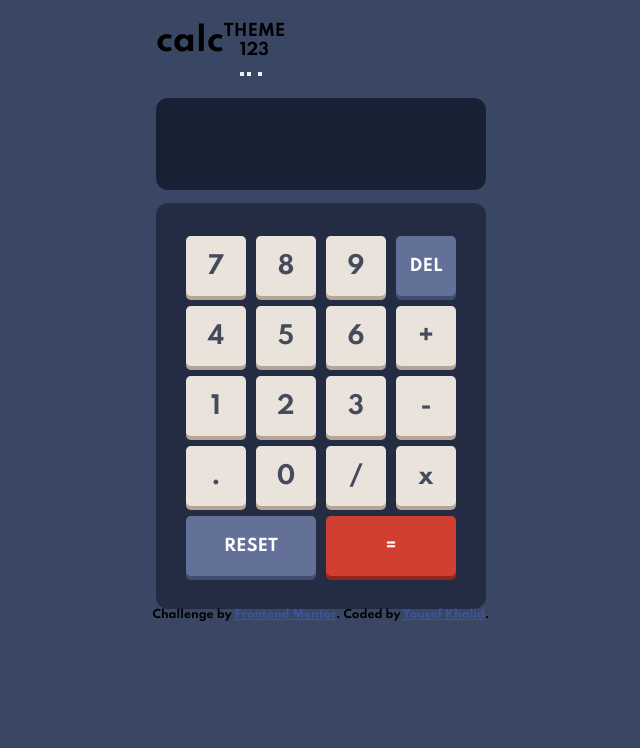
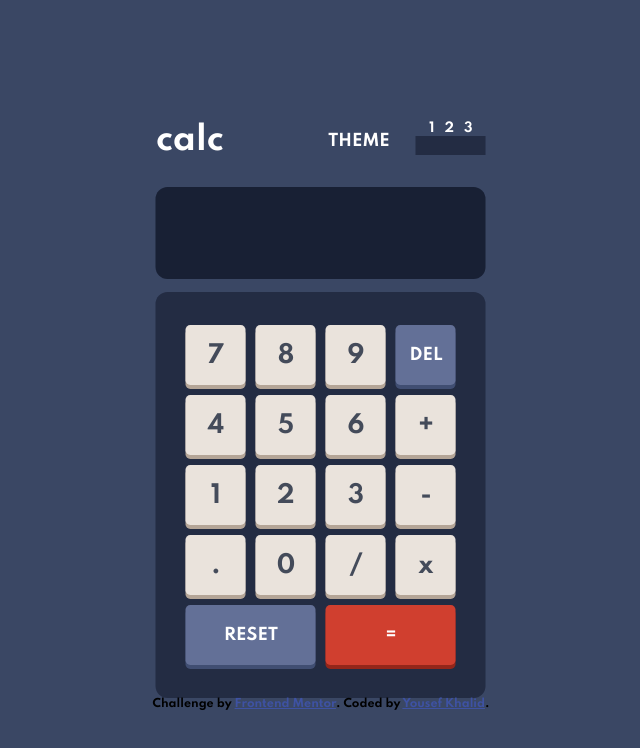
Before and after one commit to YousefKhalid-iq/calculator-app, a plain HTML site: page index.html in a window 1280 px wide. Shown: the whole page, without its empty margins (319-959 px from the left). Drawn offline with Linux system fonts and the light colour scheme.

Commit message:
Add files via upload

```diff
--- a/index.html
+++ b/index.html
@@ -19,24 +19,28 @@
           calc
         </h1>
         <div class="theme-select-cont">
-          <p>THEME</p>
+          <p class="theme-p">THEME</p>
+          <div class="theme-toggle-cont">
           <div class="themes-cont">
             <div>
-              <p>
+              <p class="p1">
                 1
               </p>
-              <button></button>
             </div>
             <div>
-              <p>
+              <p class="p2">
                 2
               </p>
-              <button></button>
             </div>
             <div>
               <p>
                 3
               </p>
+            </div>
+          </div>
+            <div class="theme-btn-cont">
+              <button></button>
+              <button></button>
               <button></button>
             </div>
           </div>
--- a/style.css
+++ b/style.css
@@ -6,8 +6,16 @@
   font-weight: 700;
 }
 
+main {
+  position: absolute;
+  left: 50%;
+  top: 50%;
+  transform: translate(-50%, -50%);
+}
+
 body {
   background: hsl(222, 26%, 31%);
+  min-height: 100vh;
 }
 
 .calc-grid {
@@ -20,14 +28,57 @@ body {
   margin: 0 auto;
 }
 
+h1 {
+  color: hsl(0, 0%, 100%);
+}
+
+.theme-select-cont {
+  display: flex;
+  width: 100%;
+  justify-content: flex-end;
+}
+
+.theme-select-cont .theme-p {
+  transform: translate(0, 30%);
+}
+
 .calc-header-cont {
   display: flex;
+}
+
+.theme-p {
+  color: hsl(0, 0%, 100%);
+}
+
+.theme-toggle-cont {
+  text-align: cent;
+  margin-left: 10%;
+}
+
+.theme-btn-cont {
+  text-align: center;
+  width: 70px;
+  background-color: hsl(223, 31%, 20%);
+}
+
+.theme-btn-cont button {
+  border-radius: 50%;
+  border: 0;
+  width: 20px;
 }
 
 .themes-cont {
   display: flex;
   justify-content: center;
-  align-items: center;
+}
+
+.themes-cont p {
+  color: hsl(0, 0%, 100%);
+  font-size: 0.8rem;
+}
+
+.p1, .p2 {
+  margin-right: 10px;
 }
 
 .output {
```
